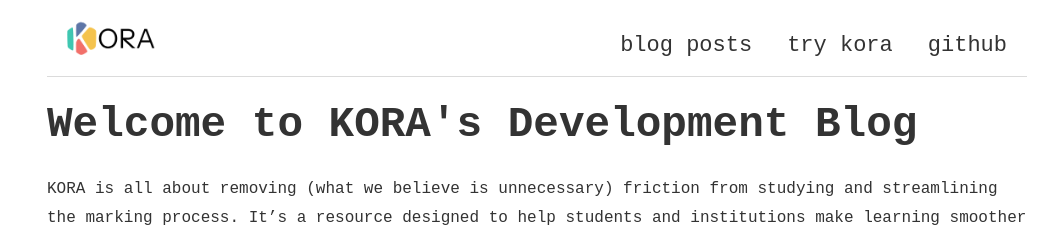
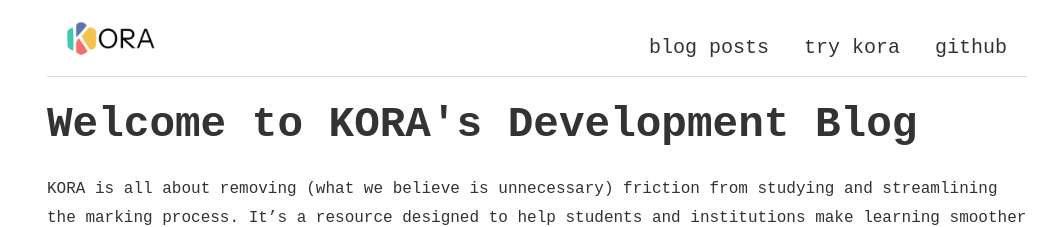
Before and after one commit to kora-edu/kora-edu.github.io, a Jekyll site: the page built from index.html, in a window 1280 px wide. Shown: the top 227 px of the page, without its empty margins (103-1161 px from the left). Built offline with Jekyll 4.4.1, drawn with Linux system fonts in a browser that asks for light colours; the list of posts is cut into pages by our own code.

Commit message:
template

```diff
--- a/_sass/layout.scss
+++ b/_sass/layout.scss
@@ -50,7 +50,7 @@
   a {
     text-decoration: none; /* Remove underline from links */
     color: $text-color; /* Default color for links */
-    font-size: 22px; /* Adjust font size */
+    font-size: 20px; /* Adjust font size */
     font-weight: 220; /* Slightly bold for readability */
 
     &:hover {
```
